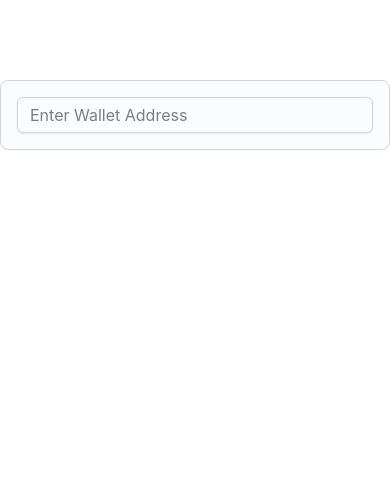
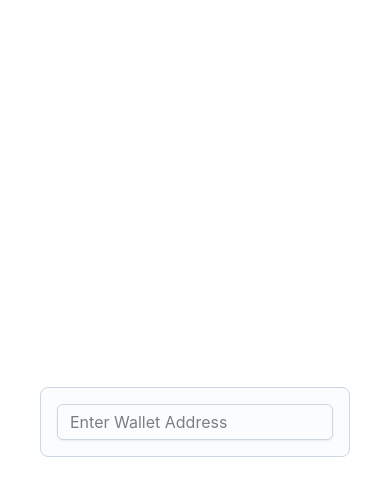
Before and after one commit to braincee/project-003, a Next.js app: page / in a window 390 px wide. Shown: the top 496 px of the page. Built offline with nearby package versions, Linux system fonts and the light colour scheme.

Commit message:
add media queries

```diff
--- a/app/page.tsx
+++ b/app/page.tsx
@@ -32,8 +32,21 @@ export default function Home() {
 
   return (
     <main>
-      <Box sx={{ pt: 10 }}>
-        <Card>
+      <Box  sx={{
+                display: 'flex',
+                justifyContent: 'center',
+                alignItems: 'center',
+                height: '100vh',
+                '@media (max-width: 767px)': {
+                  px: 5
+                }
+              }}>
+        <Card
+          sx={{width: '100%',
+          '@media (min-width: 768px)': {
+            width: '400px',
+          },}}
+        >
           <motion.div
             whileHover={{ boxShadow: '0 0 10px rgba(0, 0, 0, 0.3)' }}
           >
@@ -42,6 +55,7 @@ export default function Home() {
               value={inputValue}
               onChange={handleInputChange}
               onKeyDown={handleInputKeyPress}
+
             />
           </motion.div>
         </Card>
```
